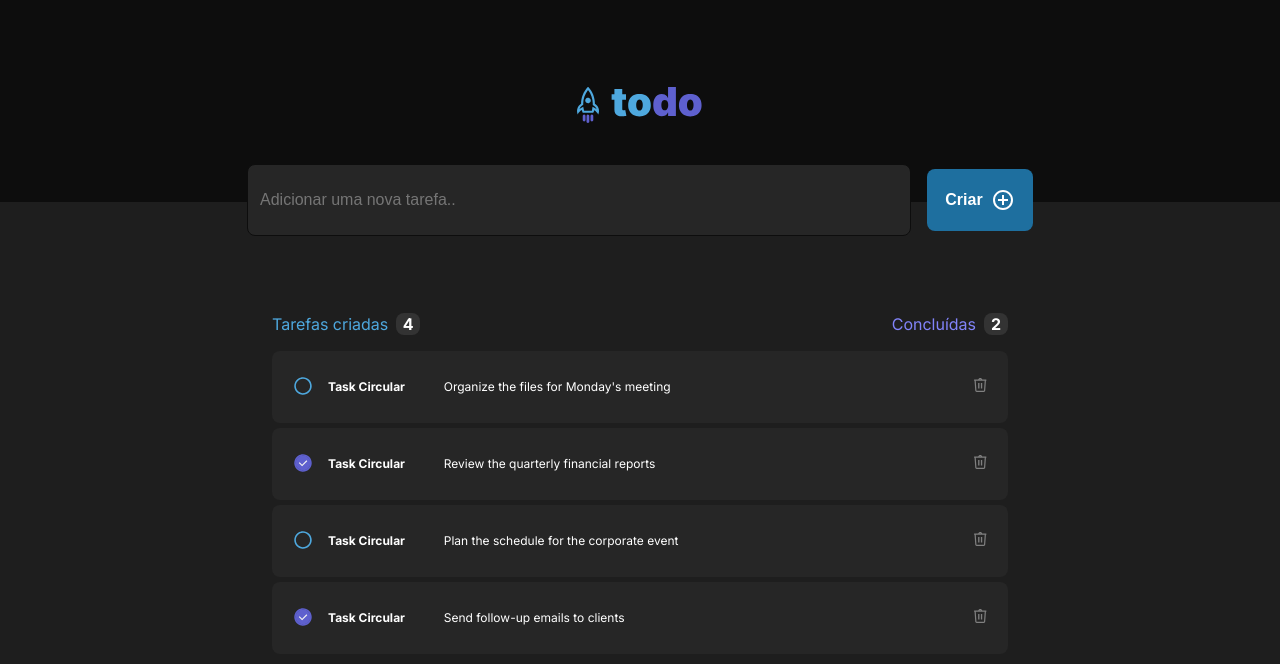
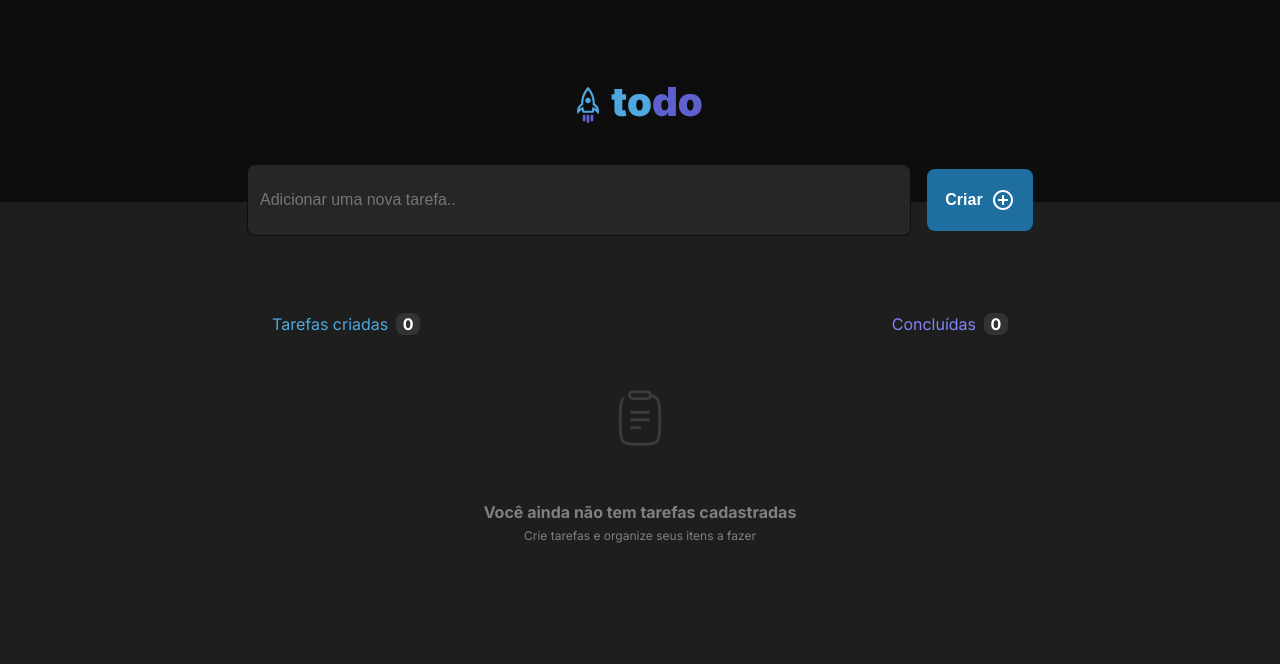
Before and after one commit to Syxh0wN/Task_logging_application, a React (Vite) app: page / in a window 1280 px wide. Shown: the top 664 px of the page. Built offline with nearby package versions, Linux system fonts and the light colour scheme.

Commit message:
fix: change div for form

```diff
--- a/src/App.tsx
+++ b/src/App.tsx
@@ -1,5 +1,5 @@
 import { Header } from "./components/Header/Header";
-import { Search } from "./components/Search/Search";
+import { AddTask } from "./components/Adding/AddTask";
 import { Task } from "./components/Tasks/Task";
 import "./styled/global.css";
 
@@ -7,7 +7,7 @@ export function App() {
   return (
     <div>
       <Header />
-      <Search />
+      <AddTask />
       <Task />
     </div>
   );
--- a/src/components/Search/Search.tsx
+++ b/src/components/Adding/AddTask.tsx
@@ -1,8 +1,9 @@
-import style from "./Search.module.css";
+import style from "./AddTask.module.css";
 
-export const Search = () => {
+export const AddTask = () => {
+
   return (
-    <div className={style.search}>
+    <form className={style.search}>
       <input
         className={style.input}
         type="text"
@@ -21,6 +22,6 @@ export const Search = () => {
           <path d="M440-280h80v-160h160v-80H520v-160h-80v160H280v80h160v160Zm40 200q-83 0-156-31.5T197-197q-54-54-85.5-127T80-480q0-83 31.5-156T197-763q54-54 127-85.5T480-880q83 0 156 31.5T763-763q54 54 85.5 127T880-480q0 83-31.5 156T763-197q-54 54-127 85.5T480-80Zm0-80q134 0 227-93t93-227q0-134-93-227t-227-93q-134 0-227 93t-93 227q0 134 93 227t227 93Zm0-320Z" />
         </svg>
       </button>
-    </div>
+    </form>
   );
 };
--- a/src/components/Tasks/List/List.module.css
+++ b/src/components/Tasks/List/List.module.css
@@ -19,8 +19,8 @@ li > div > div > button {
   background-color: transparent;
   border: none;
   cursor: pointer;
-  max-width: 24px;
-  max-height: 24px;
+  width: 24px;
+  height: 24px;
   margin-left: 1rem;
   margin-right: 1rem;
 }
--- a/src/components/Tasks/Task.tsx
+++ b/src/components/Tasks/Task.tsx
@@ -1,36 +1,19 @@
 import style from "./Task.module.css";
 import clipboard from "../../assets/task/Clipboard.svg";
 import { List } from "./List/List";
-
-const task = [
-  {
-    id: 1,
-    title: "Task Circular",
-    description: "Organize the files for Monday's meeting",
-    completed: false,
-  },
-  {
-    id: 2,
-    title: "Task Circular",
-    description: "Review the quarterly financial reports",
-    completed: true,
-  },
-  {
-    id: 3,
-    title: "Task Circular",
-    description: "Plan the schedule for the corporate event",
-    completed: false,
-  },
-  {
-    id: 4,
-    title: "Task Circular",
-    description: "Send follow-up emails to clients",
-    completed: true,
-  },
-];
+import { useState } from "react";
 
 
+interface iTask {
+  id: number;
+  title: string;
+  description: string;
+  completed: boolean;
+}
+
 export const Task = () => {
+
+  const [task, setTask] = useState<iTask[]>([]);
 
   const totalTasks = task.length;
   const completedTasks = task.filter((t) => t.completed).length;
```
Also changed, not shown: src/components/Adding/AddTask.module.css (renamed from src/components/Search/Search.module.css).
